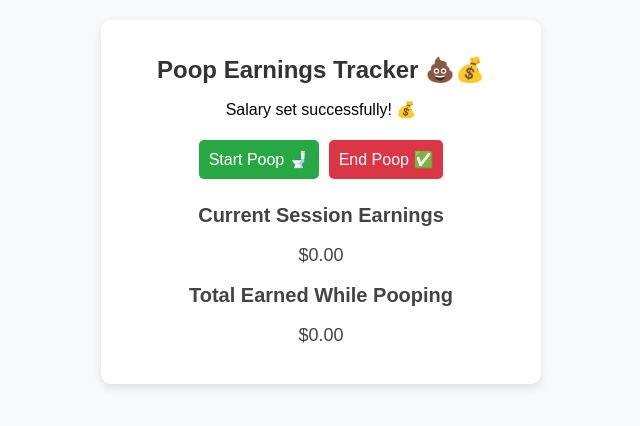
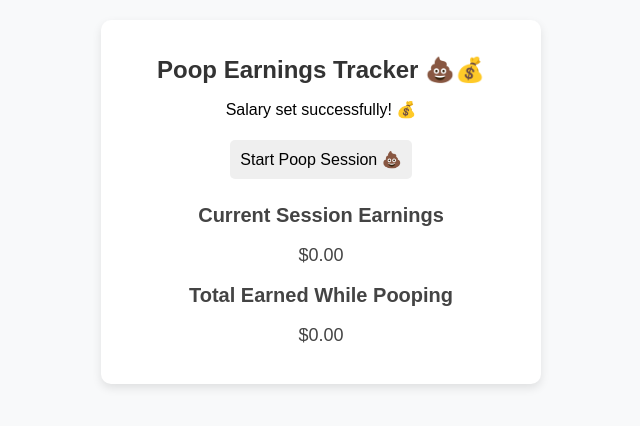
Before and after one commit to tglicker/Poop_Earnings, a React (Create React App) app in the folder FrontEnd/: page / in a window 1280 px wide. Both pictures are taken after typing "5" into the empty fields and a click on the button "Submit". Shown: the top 426 px of the page, without its empty margins (319-959 px from the left). Built offline with nearby package versions, Linux system fonts and the light colour scheme.

Commit message:
Update PoopTimer.js

```diff
--- a/FrontEnd/src/components/PoopTimer.js
+++ b/FrontEnd/src/components/PoopTimer.js
@@ -1,36 +1,38 @@
-import React, { useState } from 'react';
+import React, { useState, useEffect } from 'react';
 
-const PoopTimer = ({ onEndSession }) => {
-  const [startTime, setStartTime] = useState(null);
-  const [elapsedTime, setElapsedTime] = useState(0);
-  const [isPooping, setIsPooping] = useState(false);
+const PoopTimer = ({ onEndSession, isPooping, setIsPooping }) => {
+  const [seconds, setSeconds] = useState(0);
+  const [intervalId, setIntervalId] = useState(null);
 
-  const startPoop = () => {
-    setStartTime(Date.now());
+  const handleStart = () => {
+    if (!isPooping) {
       setIsPooping(true);
+      setSeconds(0);
+      const id = setInterval(() => setSeconds((prev) => prev + 1), 1000);
+      setIntervalId(id);
+    }
   };
 
-  const endPoop = () => {
-    if (!isPooping) return;
+  const handleEnd = () => {
+    clearInterval(intervalId);
+    onEndSession(seconds / 60);
+    setSeconds(0);
+  };
 
-    const endTime = Date.now();
-    const minutes = (endTime - startTime) / 60000; // Convert ms to minutes
-
-    setElapsedTime(minutes.toFixed(2));
-    setIsPooping(false);
-    setStartTime(null);
-
-    onEndSession(minutes);
-  };
+  useEffect(() => {
+    return () => clearInterval(intervalId);
+  }, [intervalId]);
 
   return (
     <div className="poop-timer">
-      <button className="start-btn" onClick={startPoop} disabled={isPooping}>
-        Start Poop 🚽
-      </button>
-      <button className="end-btn" onClick={endPoop} disabled={!isPooping}>
-        End Poop ✅
-      </button>
+      {isPooping ? (
+        <>
+          <p>Current session time: {seconds} seconds</p>
+          <button onClick={handleEnd}>End Poop Session 🚽</button>
+        </>
+      ) : (
+        <button onClick={handleStart}>Start Poop Session 💩</button>
+      )}
     </div>
   );
 };
```
Lines whose indentation alone changed are shown as unchanged.
